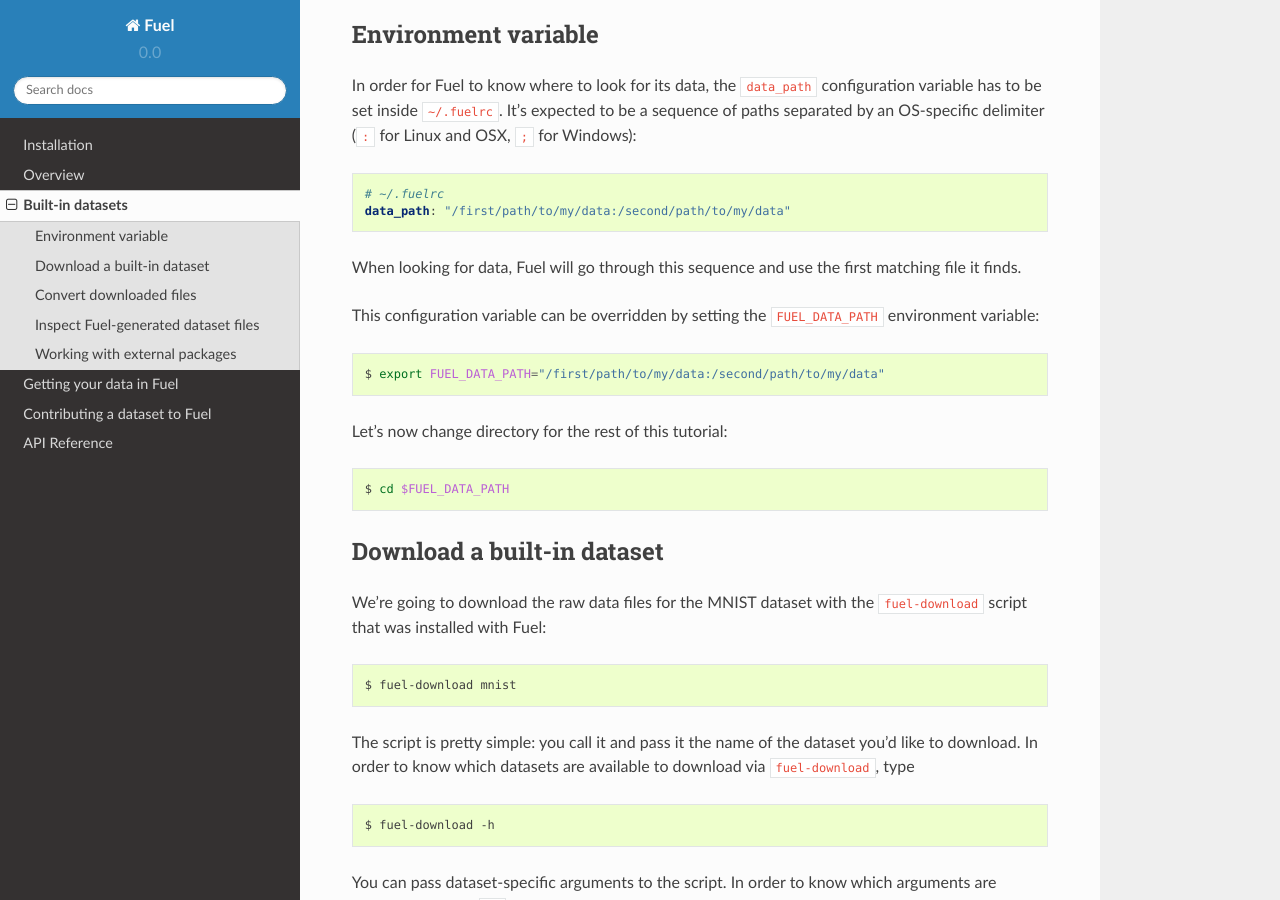
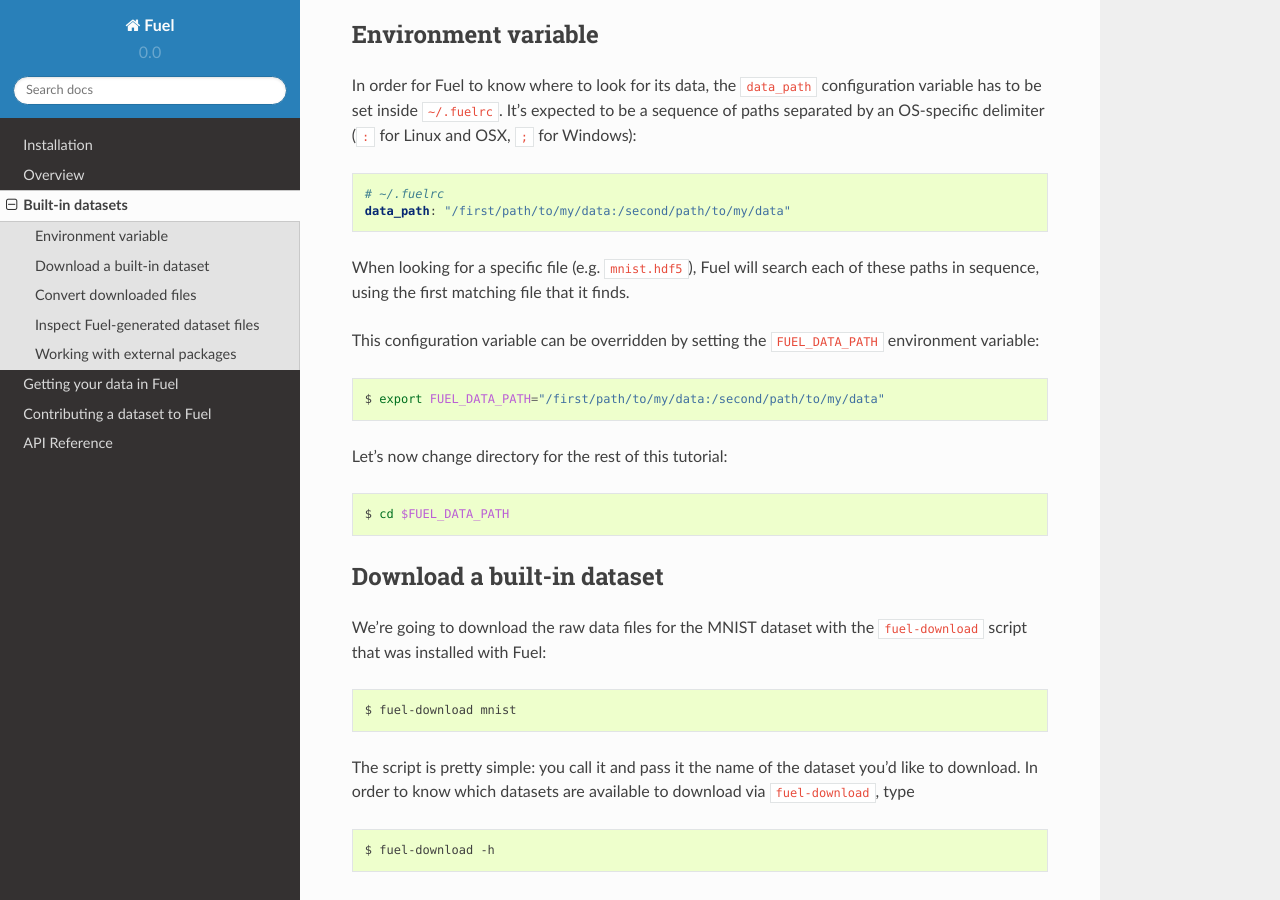
Before and after one commit to mila-iqia/fuel, a Sphinx documentation site: the page built from docs/built_in_datasets.rst, in a window 1280 px wide and 900 px high, scrolled down 335 px. Built offline with Sphinx 7.4.7 and the Read the Docs theme 2.0.0, drawn with Linux system fonts in a browser that asks for light colours.

Commit message:
Clarify what happens when there are multiple data paths

```diff
--- a/docs/built_in_datasets.rst
+++ b/docs/built_in_datasets.rst
@@ -23,8 +23,8 @@
     # ~/.fuelrc
     data_path: "/first/path/to/my/data:/second/path/to/my/data"
 
-When looking for data, Fuel will go through this sequence and use the first
-matching file it finds.
+When looking for a specific file (e.g. ``mnist.hdf5``), Fuel will search each of
+these paths in sequence, using the first matching file that it finds.
 
 This configuration variable can be overridden by setting the ``FUEL_DATA_PATH``
 environment variable:
```
